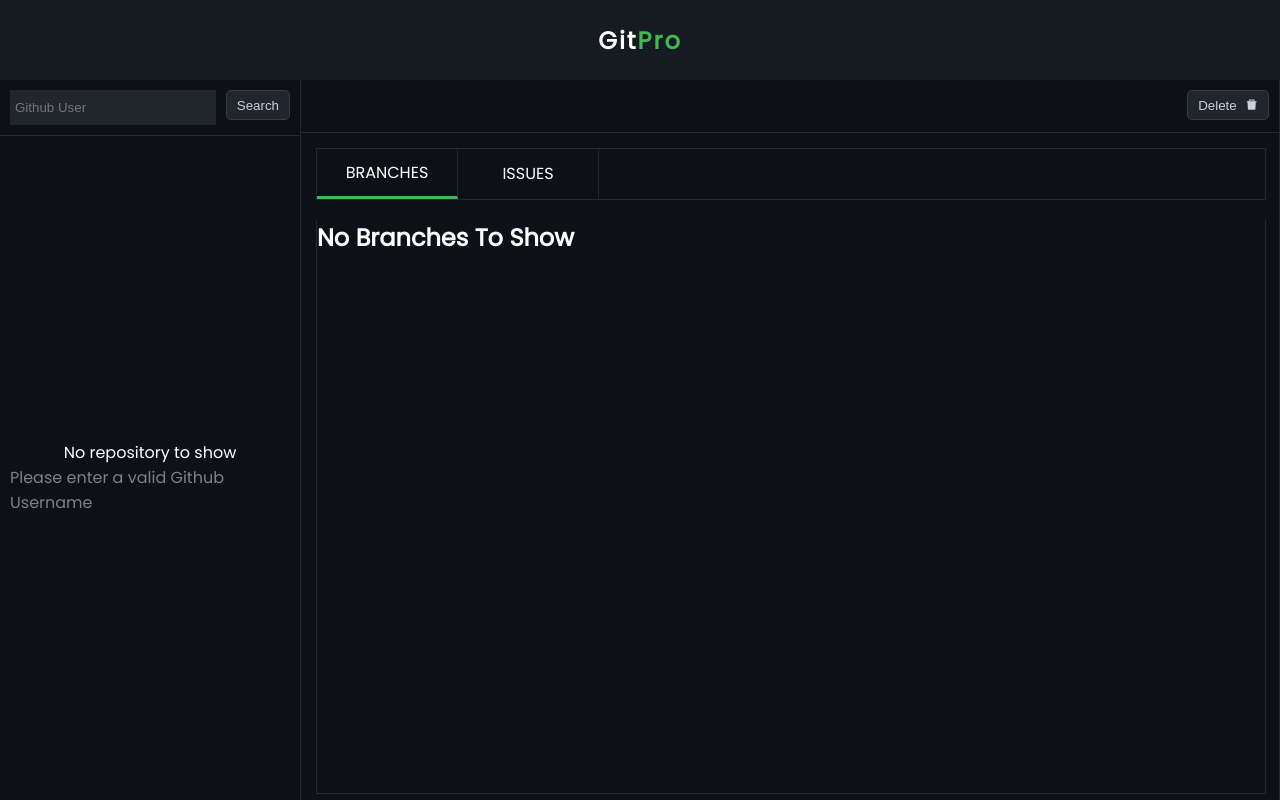
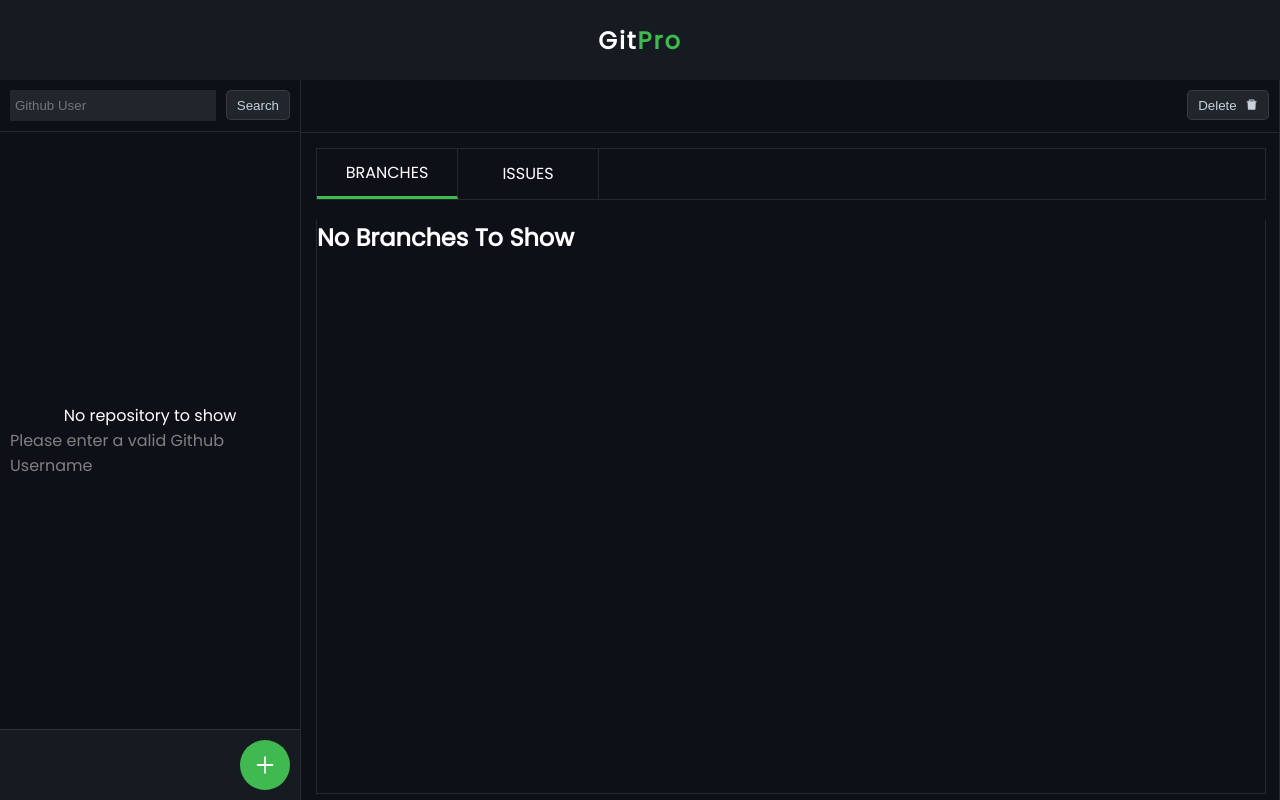
Before and after one commit to rohit-0308/gitpro, a React (Create React App) app: page / in a window 1280 px wide. Built offline with nearby package versions, Linux system fonts and the light colour scheme.

Commit message:
Added add repository modal

```diff
--- a/package.json
+++ b/package.json
@@ -3,6 +3,9 @@
   "version": "0.1.0",
   "private": true,
   "dependencies": {
+    "@emotion/react": "^11.4.1",
+    "@emotion/styled": "^11.3.0",
+    "@mui/material": "^5.0.4",
     "@testing-library/jest-dom": "^5.11.4",
     "@testing-library/react": "^11.1.0",
     "@testing-library/user-event": "^12.1.10",
@@ -10,6 +13,7 @@
     "react": "^17.0.2",
     "react-dom": "^17.0.2",
     "react-icons": "^4.3.1",
+    "react-router-dom": "^5.3.0",
     "react-scripts": "4.0.3",
     "styled-components": "^5.3.1",
     "web-vitals": "^1.0.1"
--- a/public/index.html
+++ b/public/index.html
@@ -24,7 +24,7 @@
       work correctly both with client-side routing and a non-root public URL.
       Learn how to configure a non-root public URL by running `npm run build`.
     -->
-    <title>React App</title>
+    <title>GitPro</title>
   </head>
   <body>
     <noscript>You need to enable JavaScript to run this app.</noscript>
--- a/src/components/sidebar/SideBar.js
+++ b/src/components/sidebar/SideBar.js
@@ -3,11 +3,19 @@ import styled from "styled-components";
 import axios from "axios";
 import Repo from "./Repo";
 import NoRepo from "./NoRepo";
+import { AiOutlinePlus, AiOutlineClose } from "react-icons/ai";
+import Dialog from "@mui/material/Dialog";
+import TextField from "@mui/material/TextField";
+import DialogActions from "@mui/material/DialogActions";
+import DialogContent from "@mui/material/DialogContent";
+import DialogContentText from "@mui/material/DialogContentText";
+import DialogTitle from "@mui/material/DialogTitle";
 
 const SideBar = () => {
   const [username, setUsername] = useState("");
   const [loading, setLoading] = useState(false);
   const [repos, setRepos] = useState([]);
+  const [showModal, setShowModal] = useState(false);
 
   const handleSubmit = (e) => {
     e.preventDefault();
@@ -54,6 +62,38 @@ const SideBar = () => {
             <NoRepo />
           )}
         </ReposList>
+        <AddRepoButtonWrapper>
+          <AddRepoButton onClick={() => setShowModal(true)}>
+            <AiOutlinePlus />
+          </AddRepoButton>
+        </AddRepoButtonWrapper>
+
+        <Dialog open={showModal} onClose={() => setShowModal(false)}>
+          <DialogTitle>Add New Repository</DialogTitle>
+          <DialogContent>
+            <TextField
+              autoFocus
+              margin="dense"
+              id="name"
+              label="Owner/Organization"
+              type="text"
+              fullWidth
+              variant="standard"
+            />
+            <TextField
+              margin="dense"
+              id="name"
+              label="Repository Name"
+              type="text"
+              fullWidth
+              variant="standard"
+              style={{ color: "white" }}
+            />
+          </DialogContent>
+          <DialogActions>
+            <ModalButton onClick={() => setShowModal(false)}>Add</ModalButton>
+          </DialogActions>
+        </Dialog>
       </SideBarWrapper>
     </>
   );
@@ -124,3 +164,35 @@ const ReposList = styled.div`
     display: none;
   }
 `;
+
+const AddRepoButtonWrapper = styled.div`
+  height: auto;
+  width: 100%;
+  display: flex;
+  justify-content: flex-end;
+  background-color: #161b22;
+  border-top: 1px solid rgba(240, 246, 252, 0.1);
+`;
+
+const AddRepoButton = styled.div`
+  height: 50px;
+  width: 50px;
+  background-color: #3fb950;
+  border-radius: 50%;
+  display: flex;
+  justify-content: center;
+  align-items: center;
+  font-size: 24px;
+  margin: 10px;
+`;
+
+const ModalButton = styled.div`
+  height: 40px;
+  width: 70px;
+  background-color: #3fb950;
+  display: flex;
+  justify-content: center;
+  align-items: center;
+  cursor: pointer;
+  color: white;
+`;
```
Also changed, not shown: src/index.js (+6 -6 lines), 1 other file (tests, documents, lock files or other folders).
